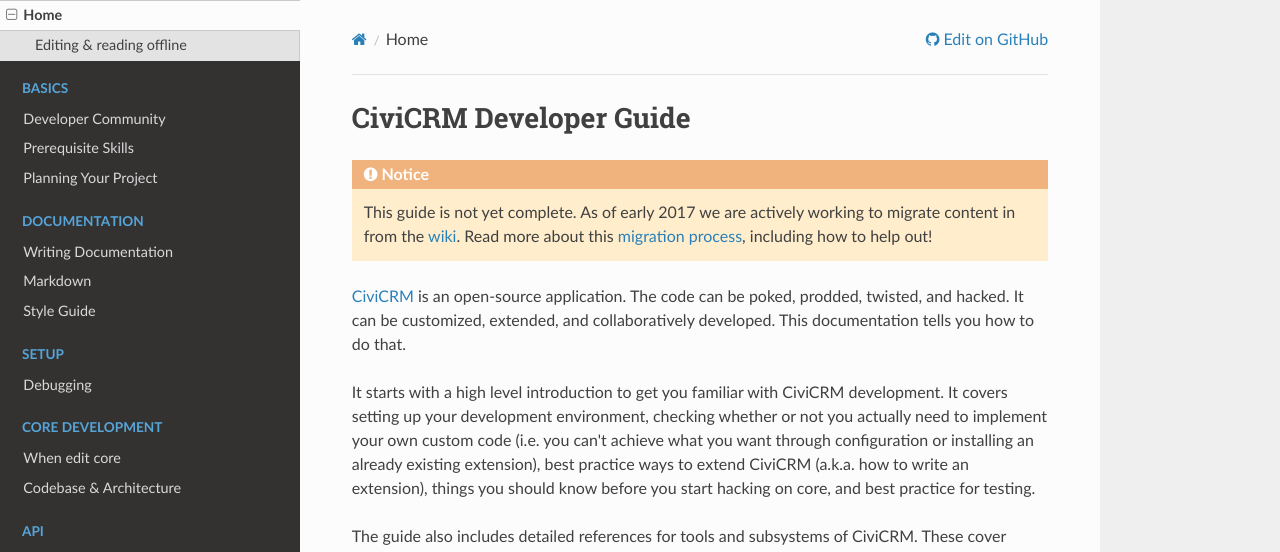
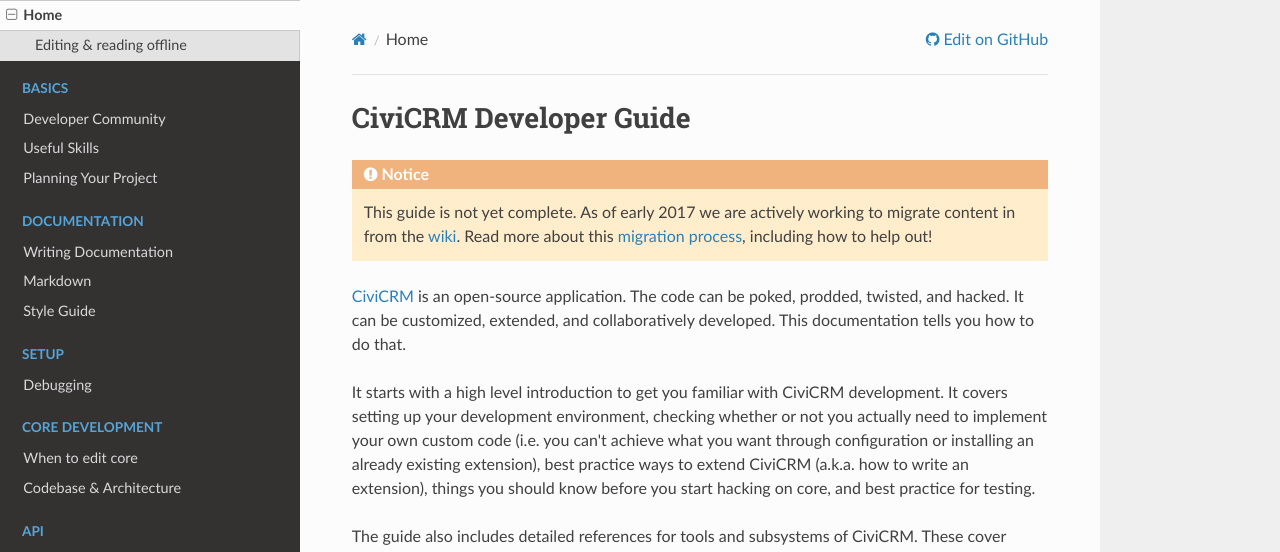
Before and after one commit to civicrm/civicrm-dev-docs, an MkDocs documentation site: the page built from docs/index.md, in a window 1280 px wide. Shown: the top 552 px of the page. Built offline with MkDocs 1.6.1, drawn with Linux system fonts in a browser that asks for light colours; nearby versions of some CDN libraries; old or Windows-style settings are respelled for this version of MkDocs.

Commit message:
page tree - small tweaks requested by Erich

```diff
--- a/mkdocs.yml
+++ b/mkdocs.yml
@@ -12,7 +12,7 @@
 - Home: index.md
 - Basics:
   - Developer Community: basics/community.md    # page-tree = DONE
-  - Prerequisite Skills: basics/skills.md       # page-tree = DONE
+  - Useful Skills: basics/skills.md       # page-tree = DONE
   - Planning Your Project: basics/planning.md   # page-tree = DONE
 - Documentation:
   - Writing Documentation: documentation.md     # page-tree = NEED_PAGE_MOVE to /documentation/writing.md
@@ -22,7 +22,7 @@
   # buildkit: /setup/buildkit.md                # page-tree = NEED_NEW_PAGE  # summary: See Github README for download instructions. Alternatively, follow links and install particular tools as-needed.
   - Debugging: dev-tools/debugging.md           # page-tree = NEED_PAGE_MOVE to /setup/debugging.md
 - Core Development:
-  - When edit core: core/hacking.md             # page-tree = NEED_PAGE_MOVE to /core/deciding.md
+  - When to edit core: core/hacking.md             # page-tree = NEED_PAGE_MOVE to /core/deciding.md
   # How to Contribute: /core/contributing.md    # page-tree = NEED_NEW_PAGE # summary: General summary of process (git+issues+PRs+Mattermost)
   - Codebase & Architecture: core/architecture.md # page-tree = DONE
   # Reporting Bugs & Issues: /core/reporting.md # page-tree = NEED_NEW_PAGE
@@ -51,6 +51,7 @@
   - Publishing Extensions: extensions/publish.md   # page-tree = DONE
   - Extension Lifecycle: extend-stages.md          # page-tree = NEED_PAGE_MOVE to /extensions/lifecycle.md
   - Troubleshooting: extensions/troubleshooting.md # page-tree = DONE
+  - Advanced patterns: extensions/advanced.md
 # Framework Reference:
   # Bootstrap: /framework/bootstrap.md          # page-tree = NEED_NEW_PAGE
   # Cache: /framework/cache.md                  # page-tree = NEED_NEW_PAGE
@@ -72,7 +73,6 @@
 - Hooks:
   - Using hooks: hook.md                        # page-tree = NEED_PAGE_MOVE to /hooks/usage.md
 - MISC TO REORGANIZE OR DELETE:
-  - Extension advanced patterns: extensions/advanced.md
   - Extensions files: extensions/files.md
   - Some of the hooks: hooks-db.md
   - Requirements: requirements.md
```
